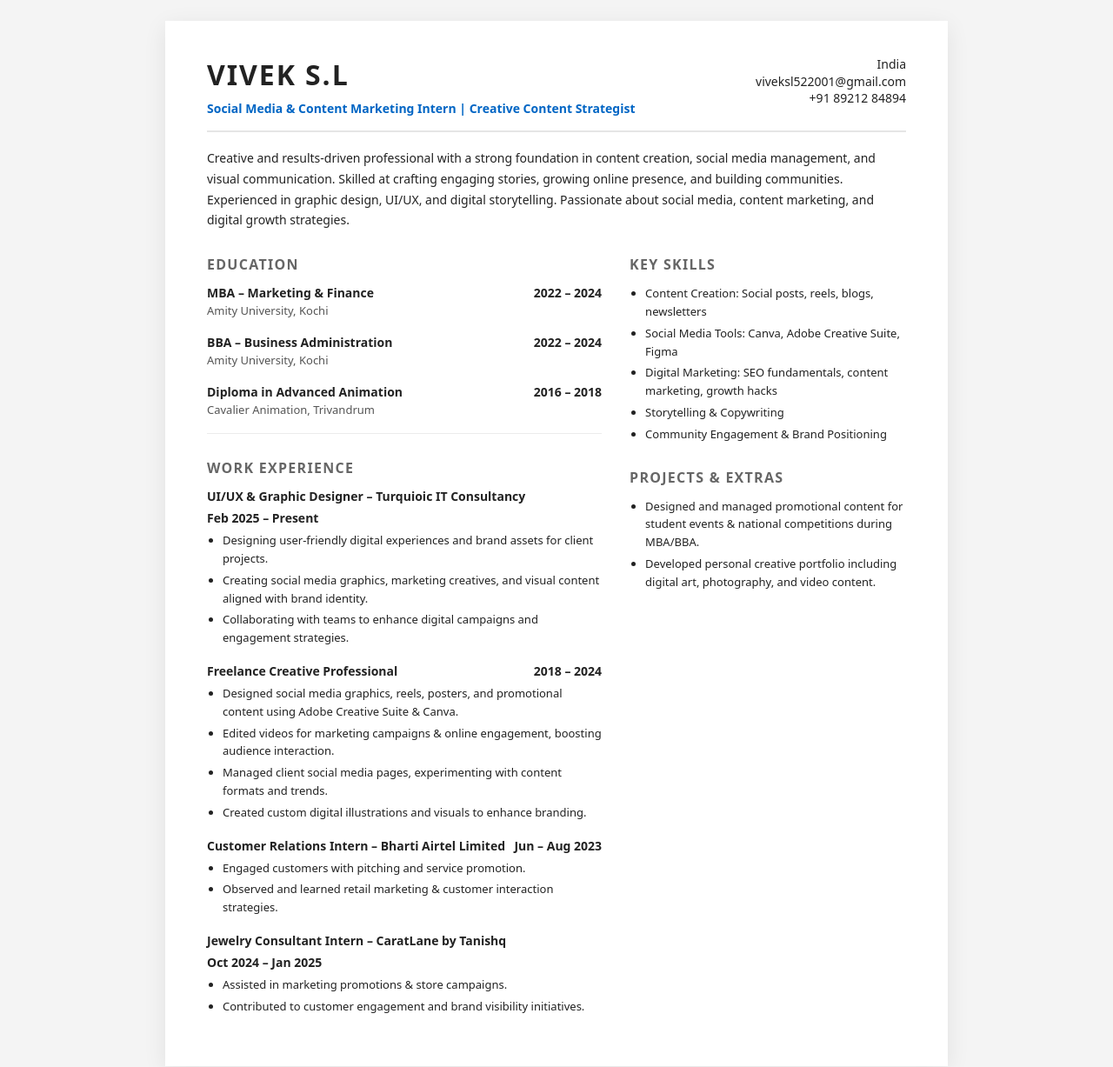
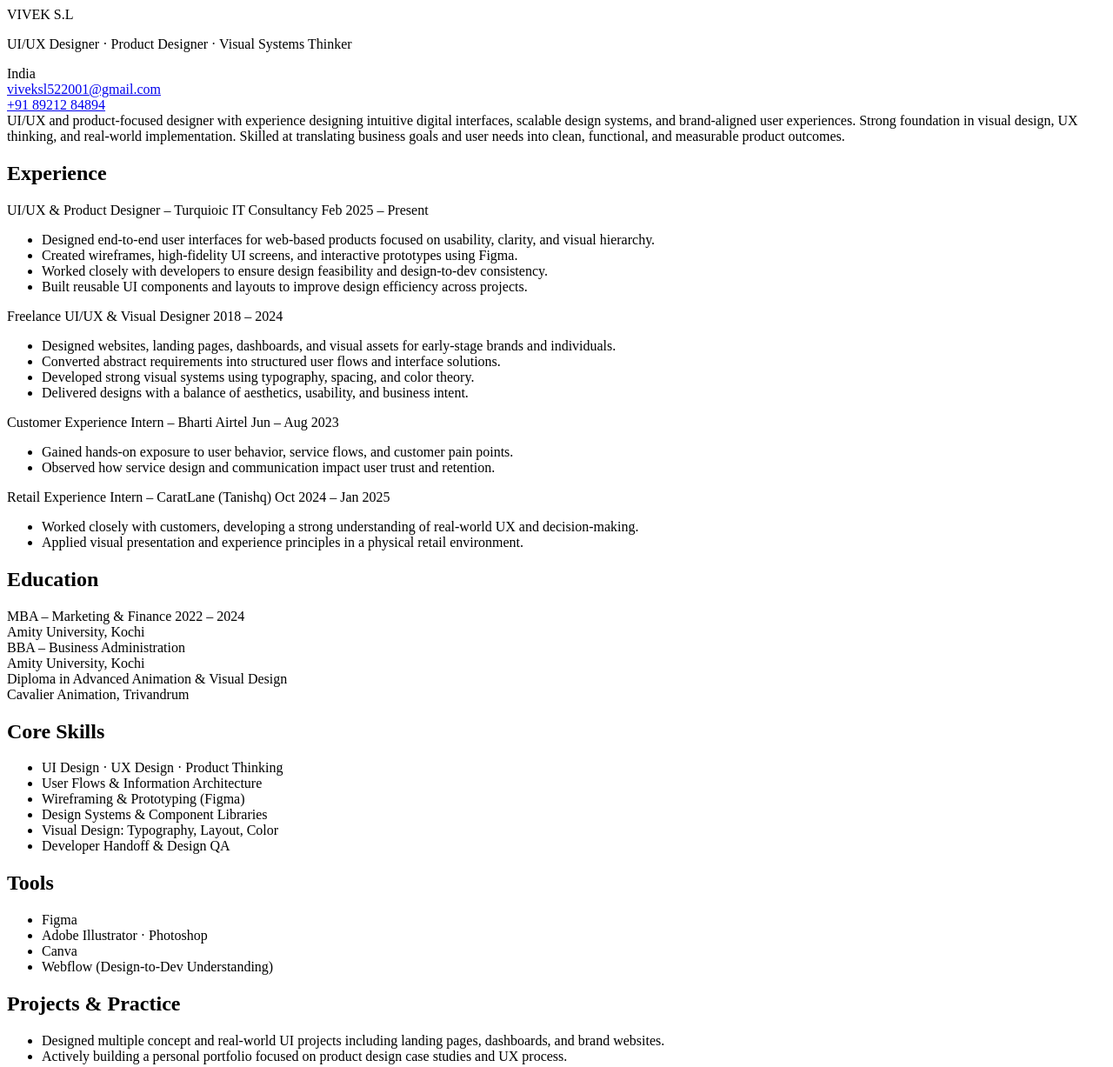
Before and after one commit to viveksl1221/VIVEK-SL-Resume-2026, a plain HTML site: page index.html in a window 1280 px wide. Shown: the whole page at 87% size. Drawn offline with Linux system fonts and the light colour scheme.

Commit message:
Revise resume to emphasize UI/UX design skills
Updated the resume to reflect a shift in focus towards UI/UX and product design, enhancing the summary and experience sections.

```diff
--- a/index.html
+++ b/index.html
@@ -1,151 +1,12 @@
-<!DOCTYPE html>
-<html lang="en">
-<head>
-  <meta charset="UTF-8" />
-  <title>VIVEK S.L – Resume</title>
-  <meta name="viewport" content="width=device-width, initial-scale=1" />
-  <style>
-    * {
-      box-sizing: border-box;
-    }
-
-    body {
-      margin: 0;
-      padding: 0;
-      font-family: system-ui, -apple-system, BlinkMacSystemFont, "Segoe UI",
-        Roboto, sans-serif;
-      background: #f4f4f4;
-      color: #222;
-    }
-
-    .page {
-      max-width: 900px;
-      margin: 24px auto;
-      background: #ffffff;
-      padding: 40px 48px;
-      box-shadow: 0 6px 25px rgba(0, 0, 0, 0.08);
-    }
-
-    @media (max-width: 768px) {
-      .page {
-        padding: 24px 18px;
-        margin: 0;
-        box-shadow: none;
-      }
-    }
-
-    .header {
-      display: flex;
-      flex-wrap: wrap;
-      justify-content: space-between;
-      align-items: flex-start;
-      gap: 12px;
-      border-bottom: 2px solid #e5e5e5;
-      padding-bottom: 16px;
-      margin-bottom: 16px;
-    }
-
-    .name {
-      font-size: 32px;
-      font-weight: 700;
-      letter-spacing: 0.06em;
-    }
-
-    .contact {
-      text-align: right;
-      font-size: 14px;
-      line-height: 1.4;
-    }
-
-    .contact a {
-      color: inherit;
-      text-decoration: none;
-    }
-
-    .tagline {
-      margin: 8px 0 0;
-      font-size: 14px;
-      font-weight: 600;
-      color: #0065c4;
-    }
-
-    .summary {
-      margin-top: 18px;
-      font-size: 14px;
-      line-height: 1.7;
-    }
-
-    h2.section-title {
-      font-size: 16px;
-      margin: 28px 0 12px;
-      text-transform: uppercase;
-      letter-spacing: 0.08em;
-      color: #666;
-    }
-
-    .item {
-      margin-bottom: 18px;
-    }
-
-    .item-header {
-      display: flex;
-      flex-wrap: wrap;
-      justify-content: space-between;
-      gap: 6px;
-      font-size: 14px;
-      font-weight: 600;
-    }
-
-    .item-subheader {
-      font-size: 13px;
-      color: #555;
-      margin-top: 2px;
-    }
-
-    .item-subheader span {
-      color: #333;
-    }
-
-    ul {
-      margin: 6px 0 0 18px;
-      padding: 0;
-      font-size: 13px;
-      line-height: 1.6;
-    }
-
-    li {
-      margin-bottom: 4px;
-    }
-
-    .two-column {
-      display: grid;
-      grid-template-columns: 2fr 1.4fr;
-      gap: 32px;
-    }
-
-    @media (max-width: 768px) {
-      .two-column {
-        grid-template-columns: 1fr;
-      }
-      .contact {
-        text-align: left;
-      }
-    }
-
-    .section-divider {
-      border-top: 1px solid #ececec;
-      margin: 18px 0;
-    }
-  </style>
-</head>
 <body>
   <main class="page">
+
     <!-- HEADER -->
     <header class="header">
       <div>
         <div class="name">VIVEK S.L</div>
         <p class="tagline">
-          Social Media &amp; Content Marketing Intern | Creative Content Strategist
+          UI/UX Designer · Product Designer · Visual Systems Thinker
         </p>
       </div>
       <div class="contact">
@@ -163,22 +24,109 @@
 
     <!-- SUMMARY -->
     <section class="summary">
-      Creative and results-driven professional with a strong foundation in
-      content creation, social media management, and visual communication.
-      Skilled at crafting engaging stories, growing online presence, and
-      building communities. Experienced in graphic design, UI/UX, and digital
-      storytelling. Passionate about social media, content marketing, and
-      digital growth strategies.
+      UI/UX and product-focused designer with experience designing intuitive
+      digital interfaces, scalable design systems, and brand-aligned user
+      experiences. Strong foundation in visual design, UX thinking, and
+      real-world implementation. Skilled at translating business goals and user
+      needs into clean, functional, and measurable product outcomes.
     </section>
 
     <div class="two-column">
+      <!-- LEFT COLUMN -->
       <section>
+        <!-- EXPERIENCE -->
+        <h2 class="section-title">Experience</h2>
+
+        <div class="item">
+          <div class="item-header">
+            <span>UI/UX & Product Designer – Turquioic IT Consultancy</span>
+            <span>Feb 2025 – Present</span>
+          </div>
+          <ul>
+            <li>
+              Designed end-to-end user interfaces for web-based products focused
+              on usability, clarity, and visual hierarchy.
+            </li>
+            <li>
+              Created wireframes, high-fidelity UI screens, and interactive
+              prototypes using Figma.
+            </li>
+            <li>
+              Worked closely with developers to ensure design feasibility and
+              design-to-dev consistency.
+            </li>
+            <li>
+              Built reusable UI components and layouts to improve design
+              efficiency across projects.
+            </li>
+          </ul>
+        </div>
+
+        <div class="item">
+          <div class="item-header">
+            <span>Freelance UI/UX & Visual Designer</span>
+            <span>2018 – 2024</span>
+          </div>
+          <ul>
+            <li>
+              Designed websites, landing pages, dashboards, and visual assets
+              for early-stage brands and individuals.
+            </li>
+            <li>
+              Converted abstract requirements into structured user flows and
+              interface solutions.
+            </li>
+            <li>
+              Developed strong visual systems using typography, spacing, and
+              color theory.
+            </li>
+            <li>
+              Delivered designs with a balance of aesthetics, usability, and
+              business intent.
+            </li>
+          </ul>
+        </div>
+
+        <div class="item">
+          <div class="item-header">
+            <span>Customer Experience Intern – Bharti Airtel</span>
+            <span>Jun – Aug 2023</span>
+          </div>
+          <ul>
+            <li>
+              Gained hands-on exposure to user behavior, service flows, and
+              customer pain points.
+            </li>
+            <li>
+              Observed how service design and communication impact user trust
+              and retention.
+            </li>
+          </ul>
+        </div>
+
+        <div class="item">
+          <div class="item-header">
+            <span>Retail Experience Intern – CaratLane (Tanishq)</span>
+            <span>Oct 2024 – Jan 2025</span>
+          </div>
+          <ul>
+            <li>
+              Worked closely with customers, developing a strong understanding
+              of real-world UX and decision-making.
+            </li>
+            <li>
+              Applied visual presentation and experience principles in a
+              physical retail environment.
+            </li>
+          </ul>
+        </div>
+
         <!-- EDUCATION -->
         <h2 class="section-title">Education</h2>
 
         <div class="item">
           <div class="item-header">
-            <span>MBA – Marketing &amp; Finance</span>
+            <span>MBA – Marketing & Finance</span>
             <span>2022 – 2024</span>
           </div>
           <div class="item-subheader">
@@ -189,7 +137,6 @@
         <div class="item">
           <div class="item-header">
             <span>BBA – Business Administration</span>
-            <span>2022 – 2024</span>
           </div>
           <div class="item-subheader">
             Amity University, Kochi
@@ -198,125 +145,49 @@
 
         <div class="item">
           <div class="item-header">
-            <span>Diploma in Advanced Animation</span>
-            <span>2016 – 2018</span>
+            <span>Diploma in Advanced Animation & Visual Design</span>
           </div>
           <div class="item-subheader">
             Cavalier Animation, Trivandrum
           </div>
         </div>
-
-        <div class="section-divider"></div>
-
-        <!-- WORK EXPERIENCE -->
-        <h2 class="section-title">Work Experience</h2>
-
-        <div class="item">
-          <div class="item-header">
-            <span>UI/UX &amp; Graphic Designer – Turquioic IT Consultancy</span>
-            <span>Feb 2025 – Present</span>
-          </div>
-          <ul>
-            <li>
-              Designing user-friendly digital experiences and brand assets for client projects.
-            </li>
-            <li>
-              Creating social media graphics, marketing creatives, and visual content
-              aligned with brand identity.
-            </li>
-            <li>
-              Collaborating with teams to enhance digital campaigns and engagement
-              strategies.
-            </li>
-          </ul>
-        </div>
-
-        <div class="item">
-          <div class="item-header">
-            <span>Freelance Creative Professional</span>
-            <span>2018 – 2024</span>
-          </div>
-          <ul>
-            <li>
-              Designed social media graphics, reels, posters, and promotional content
-              using Adobe Creative Suite &amp; Canva.
-            </li>
-            <li>
-              Edited videos for marketing campaigns &amp; online engagement, boosting
-              audience interaction.
-            </li>
-            <li>
-              Managed client social media pages, experimenting with content formats
-              and trends.
-            </li>
-            <li>
-              Created custom digital illustrations and visuals to enhance branding.
-            </li>
-          </ul>
-        </div>
-
-        <div class="item">
-          <div class="item-header">
-            <span>Customer Relations Intern – Bharti Airtel Limited</span>
-            <span>Jun – Aug 2023</span>
-          </div>
-          <ul>
-            <li>Engaged customers with pitching and service promotion.</li>
-            <li>
-              Observed and learned retail marketing &amp; customer interaction strategies.
-            </li>
-          </ul>
-        </div>
-
-        <div class="item">
-          <div class="item-header">
-            <span>Jewelry Consultant Intern – CaratLane by Tanishq</span>
-            <span>Oct 2024 – Jan 2025</span>
-          </div>
-          <ul>
-            <li>Assisted in marketing promotions &amp; store campaigns.</li>
-            <li>
-              Contributed to customer engagement and brand visibility initiatives.
-            </li>
-          </ul>
-        </div>
       </section>
 
+      <!-- RIGHT COLUMN -->
       <section>
-        <!-- KEY SKILLS -->
-        <h2 class="section-title">Key Skills</h2>
-        <div class="item">
-          <ul>
-            <li>
-              Content Creation: Social posts, reels, blogs, newsletters
-            </li>
-            <li>
-              Social Media Tools: Canva, Adobe Creative Suite, Figma
-            </li>
-            <li>
-              Digital Marketing: SEO fundamentals, content marketing, growth hacks
-            </li>
-            <li>Storytelling &amp; Copywriting</li>
-            <li>Community Engagement &amp; Brand Positioning</li>
-          </ul>
-        </div>
+        <!-- SKILLS -->
+        <h2 class="section-title">Core Skills</h2>
+        <ul>
+          <li>UI Design · UX Design · Product Thinking</li>
+          <li>User Flows & Information Architecture</li>
+          <li>Wireframing & Prototyping (Figma)</li>
+          <li>Design Systems & Component Libraries</li>
+          <li>Visual Design: Typography, Layout, Color</li>
+          <li>Developer Handoff & Design QA</li>
+        </ul>
 
-        <!-- PROJECTS & EXTRAS -->
-        <h2 class="section-title">Projects &amp; Extras</h2>
-        <div class="item">
-          <ul>
-            <li>
-              Designed and managed promotional content for student events &amp;
-              national competitions during MBA/BBA.
-            </li>
-            <li>
-              Developed personal creative portfolio including digital art,
-              photography, and video content.
-            </li>
-          </ul>
-        </div>
+        <!-- TOOLS -->
+        <h2 class="section-title">Tools</h2>
+        <ul>
+          <li>Figma</li>
+          <li>Adobe Illustrator · Photoshop</li>
+          <li>Canva</li>
+          <li>Webflow (Design-to-Dev Understanding)</li>
+        </ul>
+
+        <!-- PROJECTS -->
+        <h2 class="section-title">Projects & Practice</h2>
+        <ul>
+          <li>
+            Designed multiple concept and real-world UI projects including
+            landing pages, dashboards, and brand websites.
+          </li>
+          <li>
+            Actively building a personal portfolio focused on product design
+            case studies and UX process.
+          </li>
+        </ul>
       </section>
     </div>
   </main>
 </body>
-</html>
```
